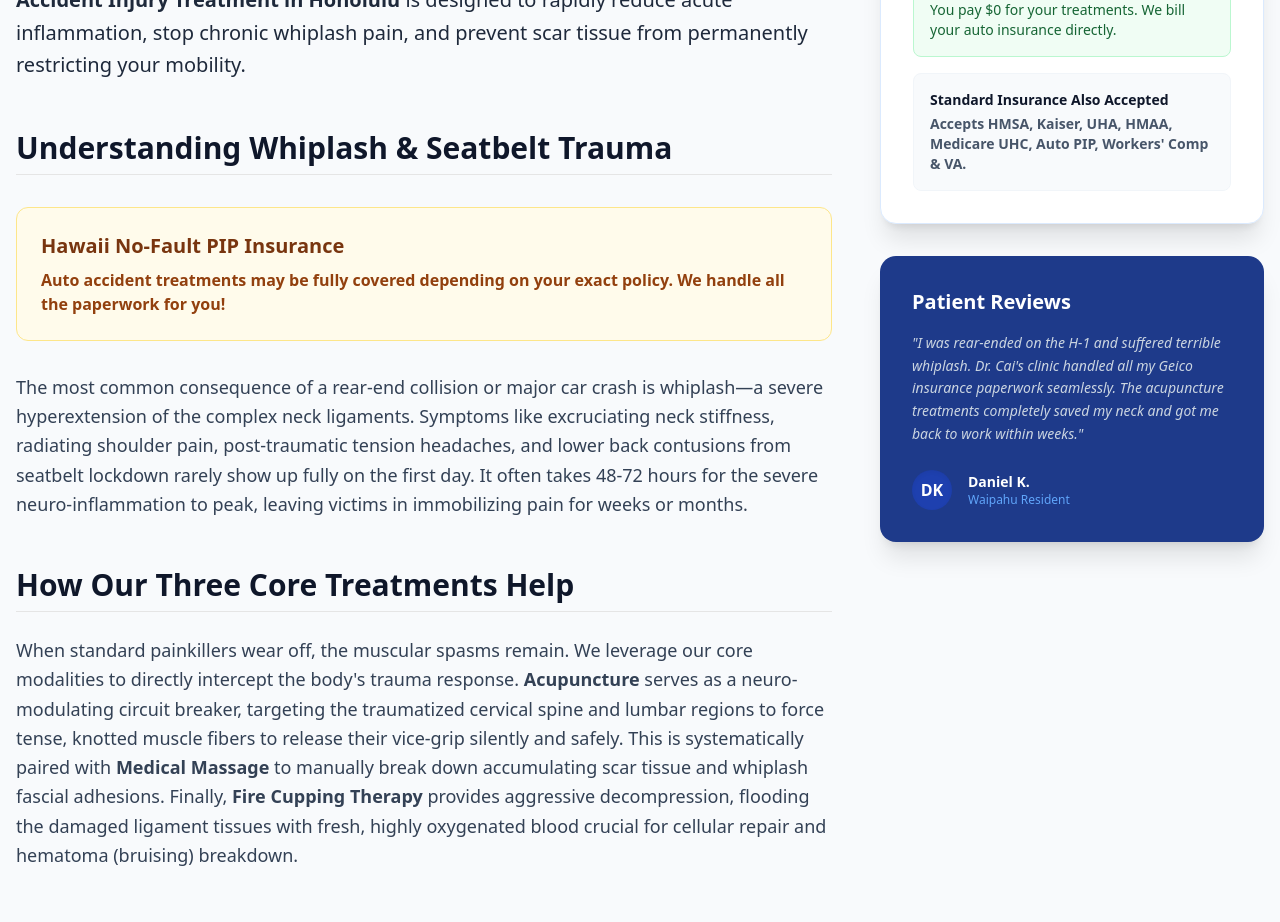
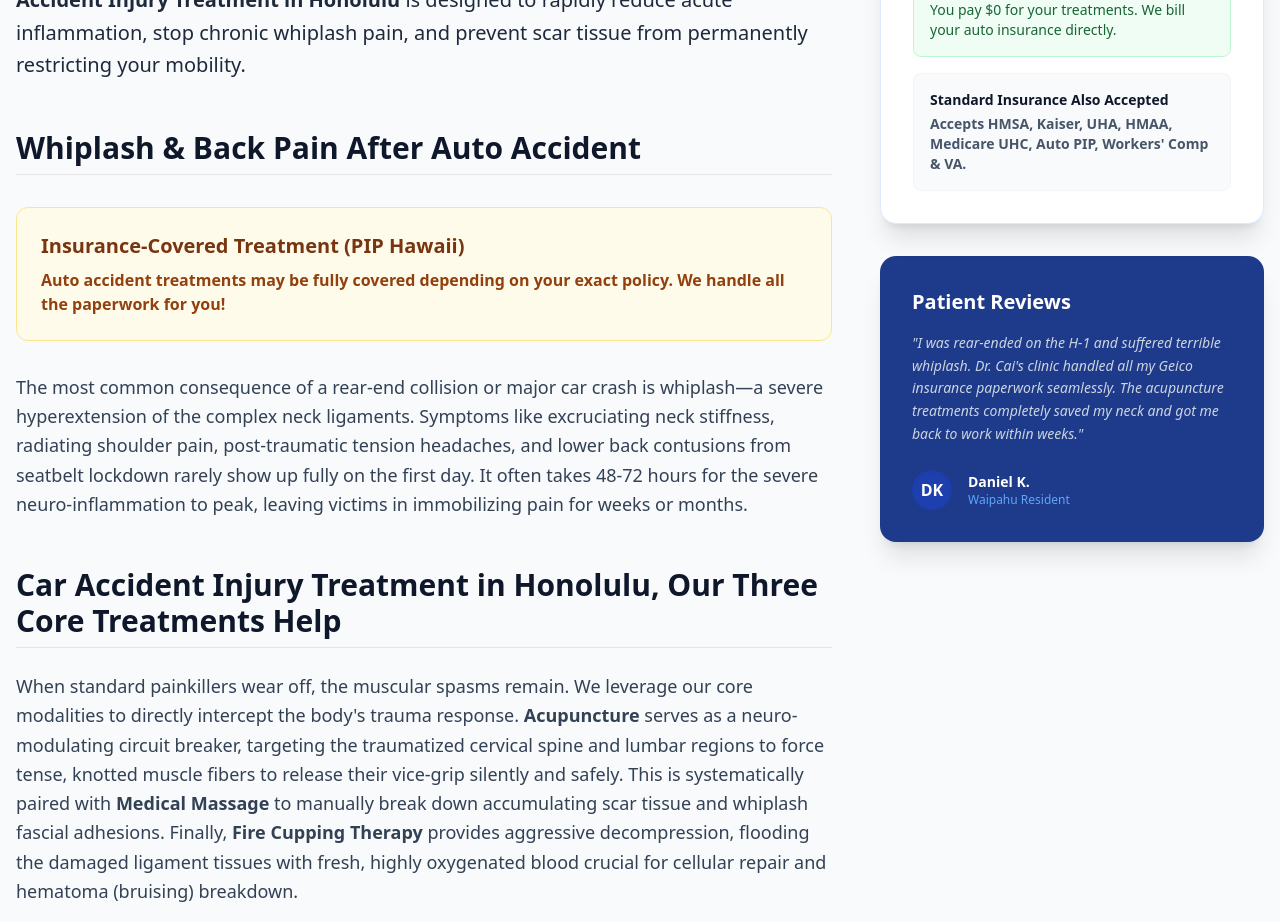
Before and after one commit to acutherapy/acutherapy-web-v2, a React (Vite) app: page /auto-injury in a window 1280 px wide. Shown: the part 1520-2442 px from the top of the page. Built offline with nearby package versions, Linux system fonts and the light colour scheme.

Commit message:
Update AutoAccidentInjuryTreatmentHonoluluPage.tsx

```diff
--- a/src/pages/AutoAccidentInjuryTreatmentHonoluluPage.tsx
+++ b/src/pages/AutoAccidentInjuryTreatmentHonoluluPage.tsx
@@ -71,10 +71,10 @@ In Hawaii, your auto accident treatment is typically covered 100% under PIP insu
               A motor vehicle accident causes extreme physical trauma to the body, even at low speeds. The intense force throws your spine out of alignment, tears micro-fascia, and locks your muscles in a defensive spasm. At AcuTherapy Clinics, our specialized <strong>Auto Accident Injury Treatment in Honolulu</strong> is designed to rapidly reduce acute inflammation, stop chronic whiplash pain, and prevent scar tissue from permanently restricting your mobility.
             </p>
 
-            <h2 className="text-3xl font-bold text-slate-900 mt-12 mb-6 border-b pb-2">Understanding Whiplash & Seatbelt Trauma</h2>
+            <h2 className="text-3xl font-bold text-slate-900 mt-12 mb-6 border-b pb-2">Whiplash & Back Pain After Auto Accident</h2>
 
 <div className="bg-amber-50 border border-amber-200 p-6 rounded-xl my-8">
-  <h3 className="font-bold text-amber-900 mb-2 text-xl">Hawaii No-Fault PIP Insurance</h3>
+  <h2 className="font-bold text-amber-900 mb-2 text-xl">Insurance-Covered Treatment (PIP Hawaii)</h2>
   <p className="text-amber-800 font-bold">Auto accident treatments may be fully covered depending on your exact policy. We handle all the paperwork for you!</p>
 </div>
 
@@ -82,7 +82,7 @@ In Hawaii, your auto accident treatment is typically covered 100% under PIP insu
               The most common consequence of a rear-end collision or major car crash is whiplash—a severe hyperextension of the complex neck ligaments. Symptoms like excruciating neck stiffness, radiating shoulder pain, post-traumatic tension headaches, and lower back contusions from seatbelt lockdown rarely show up fully on the first day. It often takes 48-72 hours for the severe neuro-inflammation to peak, leaving victims in immobilizing pain for weeks or months.
             </p>
 
-            <h2 className="text-3xl font-bold text-slate-900 mt-12 mb-6 border-b pb-2">How Our Three Core Treatments Help</h2>
+            <h2 className="text-3xl font-bold text-slate-900 mt-12 mb-6 border-b pb-2">Car Accident Injury Treatment in Honolulu, Our Three Core Treatments Help</h2>
             <p className="text-lg text-slate-700 leading-relaxed mb-6">
               When standard painkillers wear off, the muscular spasms remain. We leverage our core modalities to directly intercept the body's trauma response. <strong>Acupuncture</strong> serves as a neuro-modulating circuit breaker, targeting the traumatized cervical spine and lumbar regions to force tense, knotted muscle fibers to release their vice-grip silently and safely. This is systematically paired with <strong>Medical Massage</strong> to manually break down accumulating scar tissue and whiplash fascial adhesions. Finally, <strong>Fire Cupping Therapy</strong> provides aggressive decompression, flooding the damaged ligament tissues with fresh, highly oxygenated blood crucial for cellular repair and hematoma (bruising) breakdown.
             </p>
```
